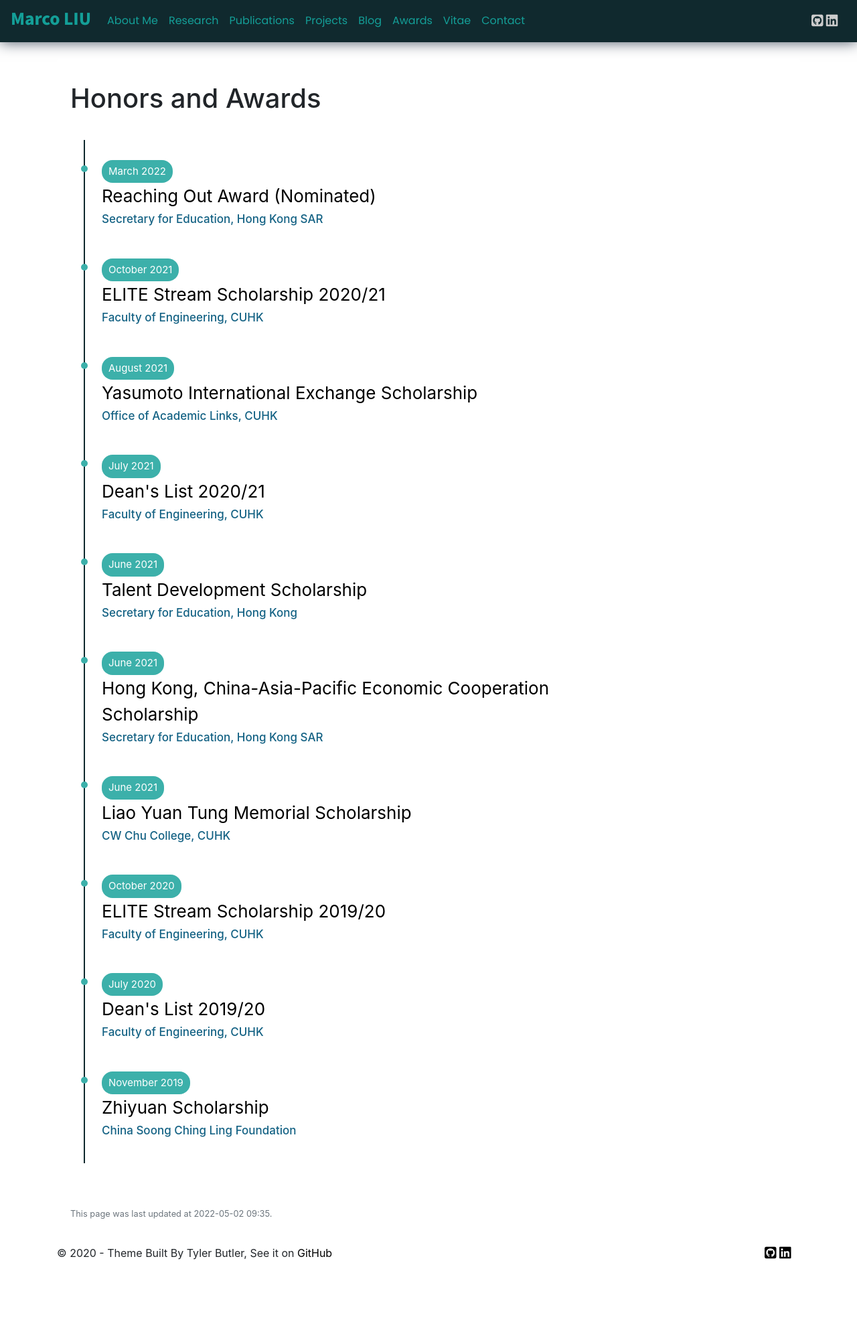
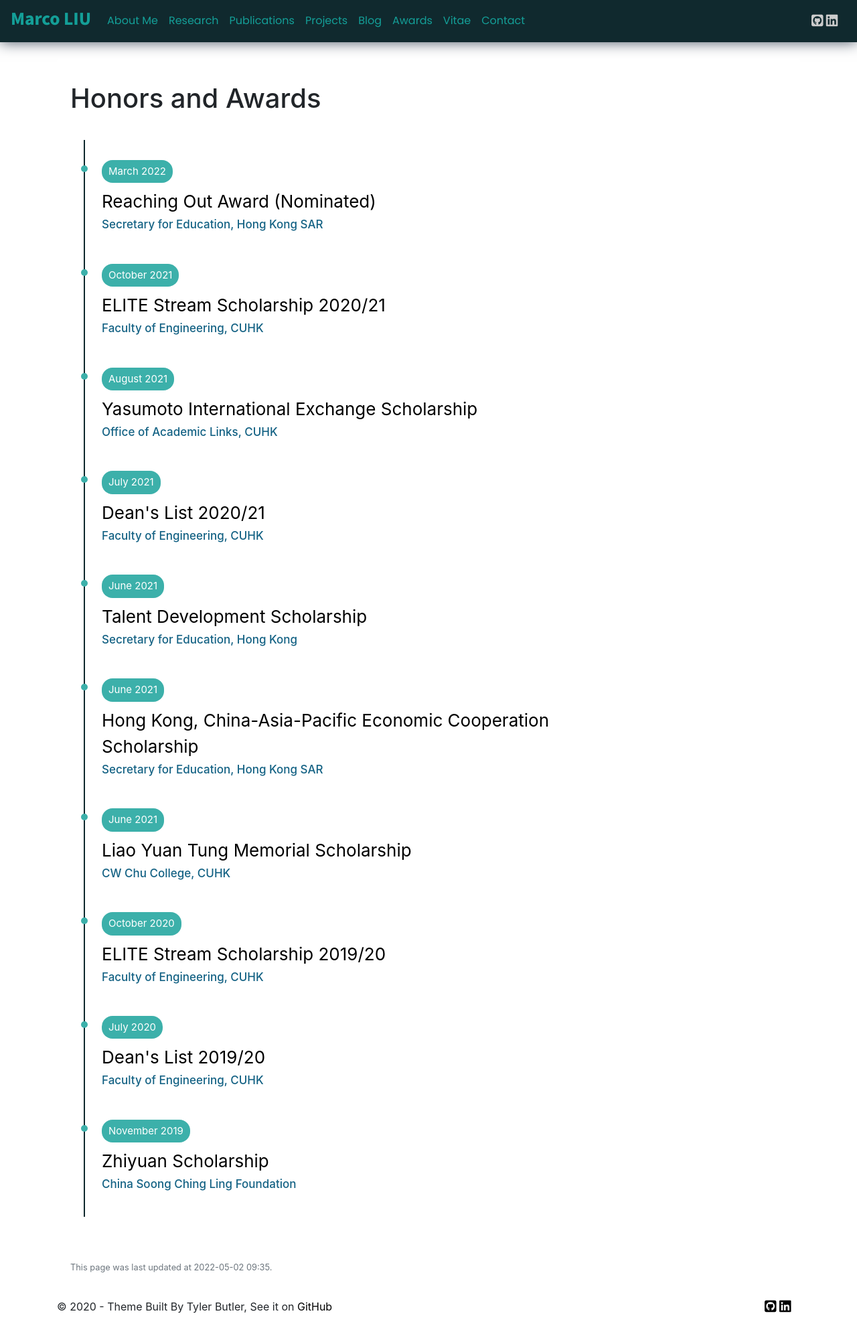
Before and after one commit to MarcoLIU27/marcoliu-website, a Jekyll site: the page built from pages/awards.html, in a window 1280 px wide. Shown: the whole page at 67% size. Built offline with Jekyll 4.4.1, drawn with Linux system fonts in a browser that asks for light colours; nearby versions of some CDN libraries; comment, search, counter and statistics services are not loaded; before the commit the page ends 1915 px from its top, so only the background shows below that.

Commit message:
update awards

```diff
--- a/_layouts/bib.html
+++ b/_layouts/bib.html
@@ -23,7 +23,7 @@
                 {% if site.data.coauthors[author.last] %}
                   <a href="{{site.data.coauthors[author.last].url}}" target="_blank">{{author.first}}, {{author.last}}</a>,
                 {% else %}
-                {{author.first}}, {{author.last}} {{site.scholar.last_name}},
+                {{author.first}}, {{author.last}},
                 {% endif %}
               {% endif %}
             {% else %}
--- a/css/timeline.css
+++ b/css/timeline.css
@@ -24,6 +24,7 @@
   padding:6px 10px;
   font-size:15px;
   text-align:center;
+  margin-bottom: 0.5rem;
 }
 .timeline-container ul li .content h3{
   color:#146284;
@@ -52,7 +53,10 @@
 .timeline-container ul li:hover:before{
   background-color:#10292e;
 }
-@media (max-width:300px){
+.awards-title{
+  font-size: 26px;
+}
+@media (max-width:500px){
   .timeline-container{
     width:100%;
     padding:30px 5px 30px 10px;
@@ -61,5 +65,12 @@
     color:#34ace0;
     font-size:15px;
   }
-
+  .timeline-container ul li span {
+    border-radius: 14px;
+    padding: 4px 8px;
+    font-size: 11px;
+  }
+  .awards-title{
+    font-size: 20px;
+  }
 }
--- a/pages/awards.html
+++ b/pages/awards.html
@@ -13,7 +13,7 @@
       <li>
         <span>{{ awards.Time }}</span>
         <div class="content">
-          <div style="font-size: 26px">{{ awards.Title }}</div>
+          <div class="awards-title">{{ awards.Title }}</div>
           <h3>
             {{ awards.Institution }}
           </h3>
```
Also changed, not shown: Gemfile.lock.
